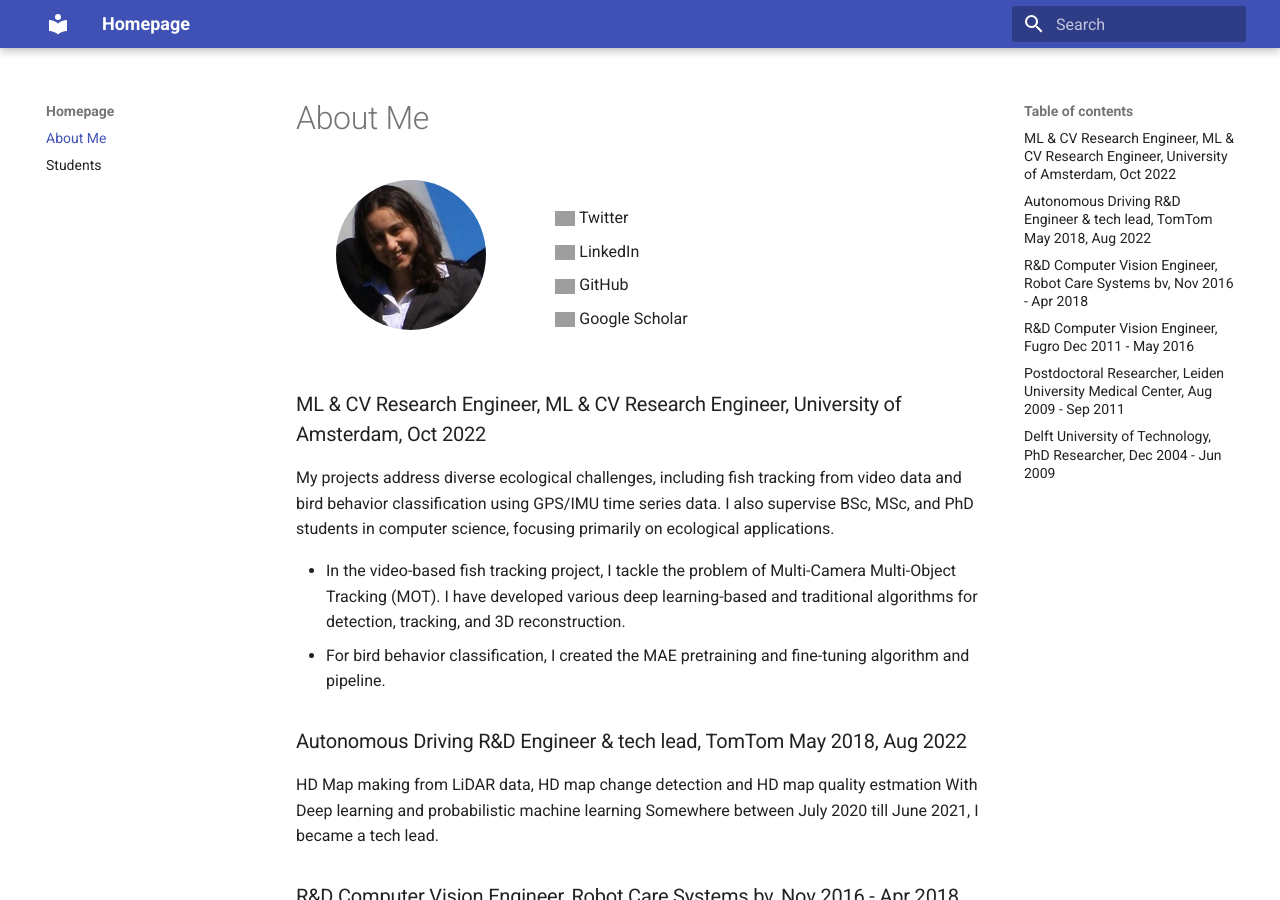
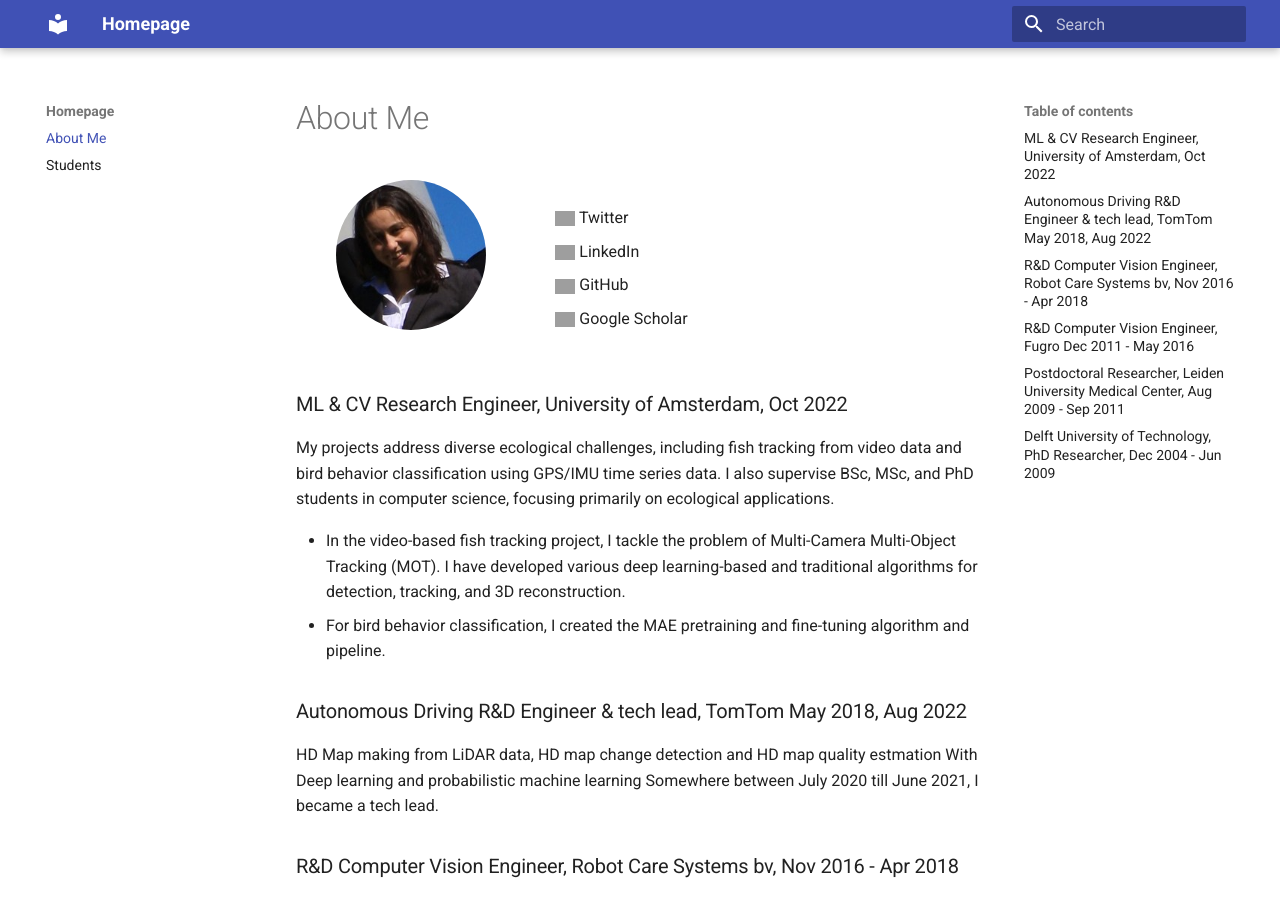
Before and after one commit to fkariminejadasl/fkariminejadasl.github.io, an MkDocs documentation site: the page built from docs/README.md, in a window 1280 px wide and 900 px high. Built offline with MkDocs 1.6.1 and Material for MkDocs 9.7.7, drawn with Linux system fonts in a browser that asks for light colours; grey boxes are pictures that could not be loaded.

Commit message:
Update README.md

```diff
--- a/docs/README.md
+++ b/docs/README.md
@@ -33,7 +33,7 @@
 
 </div>
 
-### ML & CV Research Engineer, ML & CV Research Engineer, University of Amsterdam, Oct 2022
+### ML & CV Research Engineer, University of Amsterdam, Oct 2022
 
 My projects address diverse ecological challenges, including fish tracking from video data and bird behavior classification using GPS/IMU time series data. I also supervise BSc, MSc, and PhD students in computer science, focusing primarily on ecological applications.
 
```
